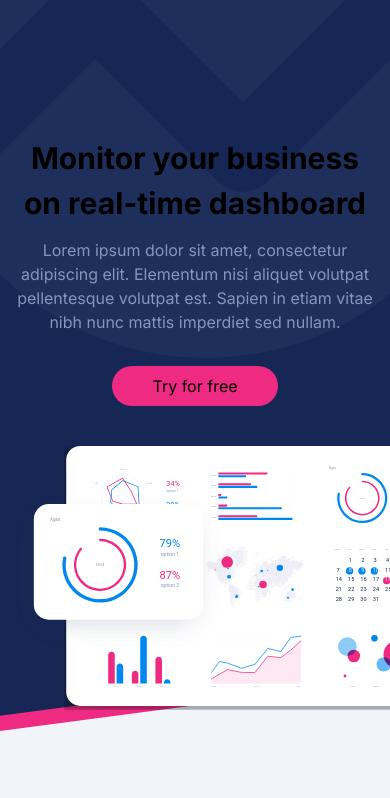
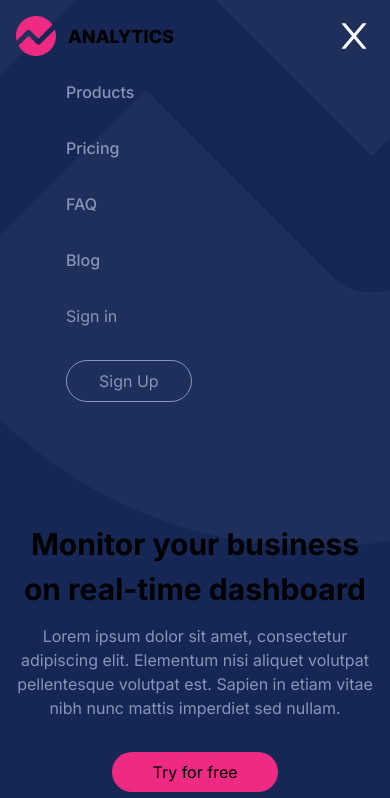
Before and after one commit to Andreyhuey/analytics, a Next.js app: page / in a window 390 px wide. Shown: the top 798 px of the page. Built offline with nearby package versions, Linux system fonts and the light colour scheme.

Commit message:
Nav for mobile devices completed

```diff
--- a/src/components/Header.tsx
+++ b/src/components/Header.tsx
@@ -1,12 +1,18 @@
-import React from "react";
+"use client";
+
+import React, { useState } from "react";
 import Image from "next/image";
 //
 import logo from "../assets/subtract.svg";
-import backgroundImage from "../assets/background-top.svg";
+import { HiOutlineMenuAlt3 } from "react-icons/hi";
+import { AiOutlineClose } from "react-icons/ai";
 import mainScreen from "../assets/main-screen.svg";
 import Link from "next/link";
 
 const Header = () => {
+  const [nav, setNav] = useState(false);
+  const handleNav = () => setNav(!nav);
+
   return (
     <div className="relative overflow-hidden bg-[url('../assets/background-top.svg')] bg-no-repeat bg-cover">
       <div className="relative z-10 lg:py-12 md:py-8 py-4 px-4 lg:px-40">
@@ -45,6 +51,66 @@ const Header = () => {
             </div>
           </div>
         </nav>
+        {/* nav component for phones */}
+        <nav>
+          <div className="flex justify-between items-center md:hidden">
+            <Link className="flex gap-3 items-center cursor-pointer" href="/">
+              <Image src={logo} alt="Analytics logo" />
+              <h1 className=" font-extrabold text-[18px] ">ANALYTICS</h1>
+            </Link>
+
+            {nav ? (
+              <HiOutlineMenuAlt3
+                className="text-white text-[40px]"
+                onClick={handleNav}
+              />
+            ) : (
+              <AiOutlineClose
+                className="text-white text-[40px]"
+                onClick={handleNav}
+              />
+            )}
+          </div>
+        </nav>
+
+        <div
+          className={` ${
+            !nav
+              ? "ease-in duration-300 transition"
+              : "ease-out duration-300 transition"
+          } `}
+        >
+          {!nav ? (
+            <ul className="text-[#8794BA] font-[500] text-[16px] gap-y-8 pl-[50px] pt-6 flex flex-col items-start ">
+              <li>
+                <Link href="/">Products</Link>
+              </li>
+              <li>
+                <Link href="/">Pricing</Link>
+              </li>
+              <li>
+                <Link href="/">FAQ</Link>
+              </li>
+              <li>
+                <Link href="/">Blog</Link>
+              </li>
+              <li>
+                <Link href="/" className="text-[#8794BA] font-[400]">
+                  Sign in
+                </Link>
+              </li>
+              <li>
+                <Link href="/" className="text-[#8794BA] font-[400]">
+                  <button className="border border-[#8794BA] rounded-3xl px-8 py-2 hover:bg-[#EF2A82] hover:text-white hover:ease-in hover:duration-300 hover:transition">
+                    Sign Up
+                  </button>
+                </Link>
+              </li>
+            </ul>
+          ) : (
+            ""
+          )}
+        </div>
       </div>
 
       <div className="relative z-10 pl-4 lg:pl-40">
```
